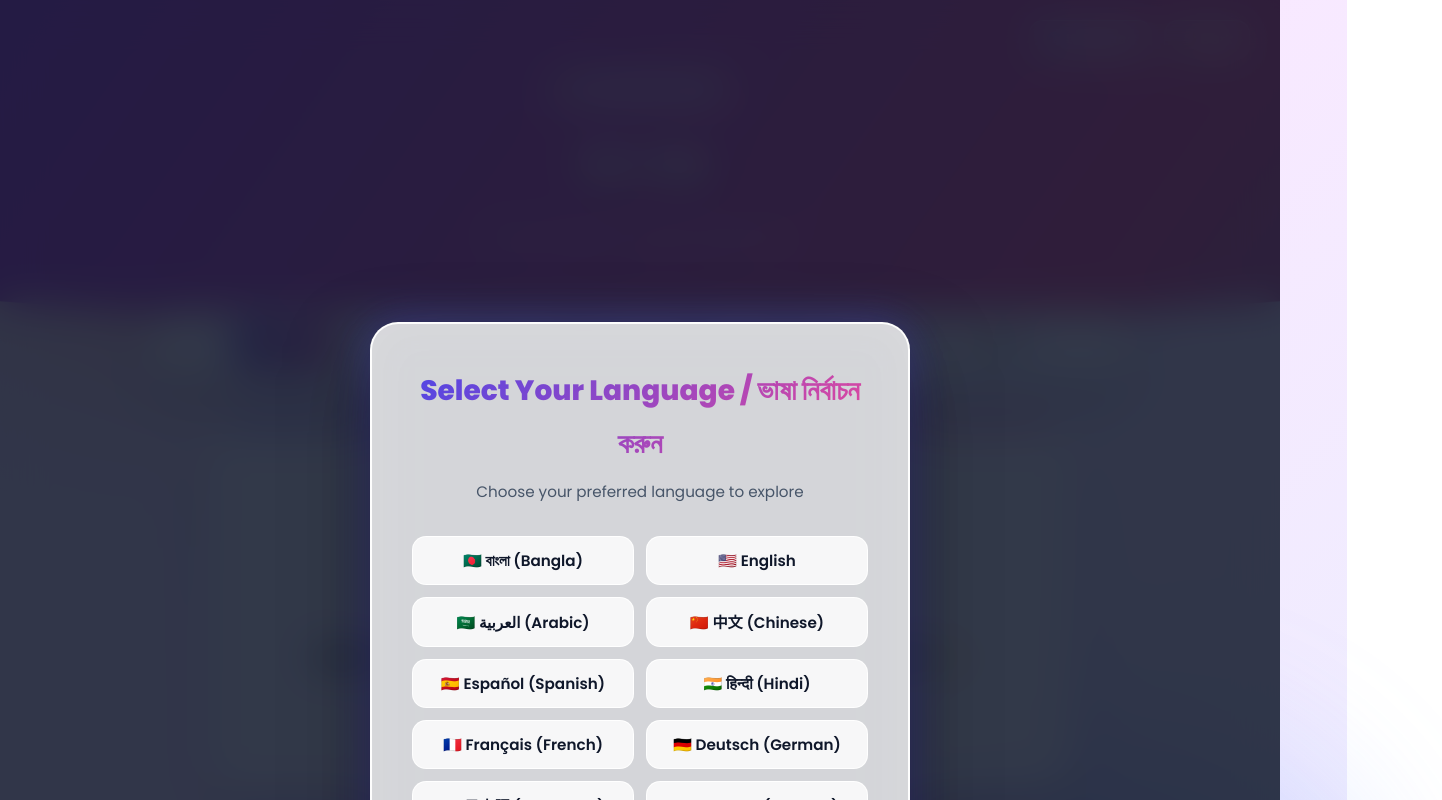
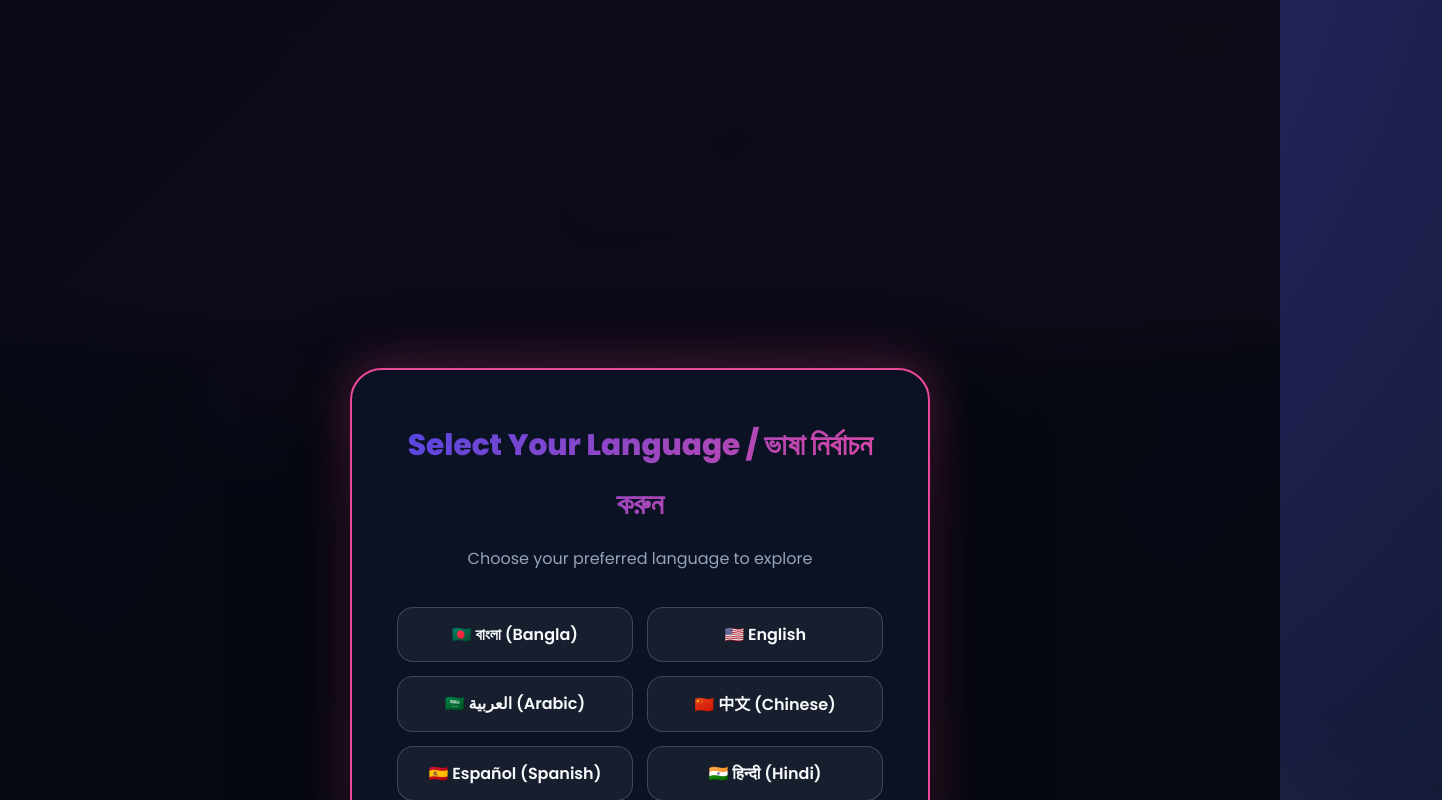
Before and after one commit to sharantajst-blip/sharantaj-portfolio, a plain HTML site: page index.html in a window 1280 px wide. Shown: the top 800 px of the page, 1442 px wide, since content can reach past the window. Drawn offline with Linux system fonts and the light colour scheme.

Commit message:
Update style.css

```diff
--- a/style.css
+++ b/style.css
@@ -1,22 +1,22 @@
 :root {
     --primary: #4f46e5;
     --secondary: #ec4899;
-    --glass-bg: rgba(255, 255, 255, 0.82);
-    --glass-border: rgba(255, 255, 255, 0.95);
-    --text-dark: #0f172a;
-    --text-muted: #475569;
-    --modal-bg: rgba(15, 23, 42, 0.85);
+    --glass-bg: rgba(15, 23, 42, 0.78);
+    --glass-border: rgba(255, 255, 255, 0.18);
+    --text-dark: #f8fafc;
+    --text-muted: #94a3b8;
+    --modal-bg: rgba(5, 8, 15, 0.95);
 }
 
 body.dark-mode {
     --primary: #818cf8;
     --secondary: #f472b6;
-    --glass-bg: rgba(15, 23, 42, 0.82);
+    --glass-bg: rgba(10, 15, 30, 0.85);
     --glass-border: rgba(255, 255, 255, 0.12);
-    --text-dark: #f8fafc;
-    --text-muted: #94a3b8;
-    --modal-bg: rgba(9, 13, 22, 0.90);
-    background: linear-gradient(135deg, #090d16 0%, #1e1b4b 50%, #0f172a 100%) !important;
+    --text-dark: #ffffff;
+    --text-muted: #cbd5e1;
+    --modal-bg: rgba(3, 5, 10, 0.96);
+    background: radial-gradient(circle at center, #1e1b4b 0%, #090d16 100%) !important;
 }
 
 * {
@@ -24,24 +24,23 @@ body.dark-mode {
     margin: 0;
     padding: 0;
     font-family: 'Poppins', 'Hind Siliguri', sans-serif;
-    transition: background-color 0.3s ease, color 0.3s ease, border-color 0.3s ease;
 }
 
 body {
     color: var(--text-dark);
-    line-height: 1.9;
+    line-height: 2;
     min-height: 100vh;
     overflow-x: hidden;
-    perspective: 1400px; /* Enhanced 3D Perspective */
-    background: linear-gradient(135deg, #e0e7ff 0%, #fae8ff 50%, #e0f2fe 100%);
+    perspective: 1800px; /* Deep 3D Space */
+    background: radial-gradient(circle at 50% 20%, #312e81 0%, #0f172a 60%, #020617 100%);
     background-size: 200% 200%;
-    animation: bgMove 14s ease infinite alternate;
+    animation: bgSpaceMove 16s ease infinite alternate;
     position: relative;
 }
 
-@keyframes bgMove {
-    0% { background-position: 0% 50%; }
-    100% { background-position: 100% 50%; }
+@keyframes bgSpaceMove {
+    0% { background-position: 0% 0%; }
+    100% { background-position: 100% 100%; }
 }
 
 /* 3D Spinning Entrance Modal */
@@ -49,35 +48,36 @@ body {
     position: fixed;
     inset: 0;
     background: var(--modal-bg);
-    backdrop-filter: blur(20px);
+    backdrop-filter: blur(25px);
     display: flex;
     align-items: center;
     justify-content: center;
     z-index: 99999;
-    animation: fadeIn 0.4s ease forwards;
+    perspective: 1200px;
 }
 
 .modal-box {
     background: var(--glass-bg);
-    border: 2px solid var(--glass-border);
-    padding: 2.5rem;
-    border-radius: 28px;
-    max-width: 540px;
+    border: 2px solid var(--secondary);
+    padding: 2.8rem;
+    border-radius: 32px;
+    max-width: 580px;
     width: 90%;
     text-align: center;
-    box-shadow: 0 35px 80px rgba(0,0,0,0.5), 0 0 40px rgba(79, 70, 229, 0.4);
-    backdrop-filter: blur(25px);
+    box-shadow: 0 40px 100px rgba(0,0,0,0.8), 0 0 50px rgba(236, 72, 153, 0.4);
+    backdrop-filter: blur(30px);
     transform-style: preserve-3d;
-    transform: rotateX(45deg) scale(0.5);
-    animation: spinEntrance 0.7s cubic-bezier(0.175, 0.885, 0.32, 1.275) forwards;
+    transform: rotateX(60deg) translateZ(-100px) scale(0.4);
+    animation: modal3DEntrance 0.8s cubic-bezier(0.175, 0.885, 0.32, 1.275) forwards;
 }
 
-@keyframes fadeIn { from { opacity: 0; } to { opacity: 1; } }
-@keyframes spinEntrance { to { transform: rotateX(0deg) scale(1); } }
+@keyframes modal3DEntrance {
+    to { transform: rotateX(0deg) translateZ(0px) scale(1); }
+}
 
 .modal-box h2 {
-    font-size: 1.75rem;
-    margin-bottom: 0.5rem;
+    font-size: 1.85rem;
+    margin-bottom: 0.6rem;
     background: linear-gradient(135deg, var(--primary), var(--secondary));
     -webkit-background-clip: text;
     -webkit-text-fill-color: transparent;
@@ -86,77 +86,79 @@ body {
 
 .modal-box p {
     color: var(--text-muted);
-    font-size: 0.95rem;
-    margin-bottom: 1.8rem;
+    font-size: 1rem;
+    margin-bottom: 2rem;
 }
 
 .lang-grid {
     display: grid;
     grid-template-columns: repeat(2, 1fr);
-    gap: 12px;
+    gap: 14px;
 }
 
 .lang-btn {
-    background: var(--glass-bg);
+    background: rgba(255, 255, 255, 0.05);
     color: var(--text-dark);
     border: 1px solid var(--glass-border);
-    padding: 12px;
-    border-radius: 14px;
+    padding: 14px;
+    border-radius: 16px;
     cursor: pointer;
     font-weight: 600;
-    font-size: 0.95rem;
-    transition: all 0.25s ease;
+    font-size: 1rem;
+    transform-style: preserve-3d;
+    transition: all 0.3s cubic-bezier(0.4, 0, 0.2, 1);
 }
 
 .lang-btn:hover {
-    border-color: var(--primary);
+    border-color: var(--secondary);
     background: linear-gradient(135deg, var(--primary), var(--secondary));
     color: #fff;
-    transform: translateY(-4px) scale(1.03);
-    box-shadow: 0 10px 25px rgba(79, 70, 229, 0.4);
+    transform: translateY(-6px) translateZ(25px) scale(1.05);
+    box-shadow: 0 15px 35px rgba(236, 72, 153, 0.5);
 }
 
-/* Floating 3D Glowing Blobs */
+/* Floating 3D Geometric Shapes (Cube & Sphere Simulation in CSS) */
 .blobs span {
     position: fixed;
-    border-radius: 50%;
-    filter: blur(90px);
+    border-radius: 30% 70% 70% 30% / 30% 30% 70% 70%;
+    filter: blur(100px);
     z-index: -1;
-    opacity: 0.55;
+    opacity: 0.6;
     pointer-events: none;
-    animation: floatBlob 15s infinite ease-in-out alternate;
+    animation: float3DShape 18s infinite ease-in-out alternate;
     will-change: transform;
 }
 
 .blobs span:nth-child(1) {
-    width: 420px; height: 420px;
-    background: linear-gradient(135deg, #ff7675, #fab1a0);
-    top: -60px; left: -60px;
+    width: 450px; height: 450px;
+    background: linear-gradient(135deg, #4f46e5, #06b6d4);
+    top: -80px; left: -80px;
 }
 
 .blobs span:nth-child(2) {
-    width: 480px; height: 480px;
-    background: linear-gradient(135deg, #a29bfe, #74b9ff);
-    bottom: -60px; right: -60px;
-    animation-delay: 2.5s;
+    width: 520px; height: 520px;
+    background: linear-gradient(135deg, #ec4899, #9333ea);
+    bottom: -80px; right: -80px;
+    animation-delay: 3s;
 }
 
-@keyframes floatBlob {
-    0% { transform: translate(0, 0) scale(1); }
-    100% { transform: translate(60px, -60px) scale(1.25); }
+@keyframes float3DShape {
+    0% { transform: translate(0, 0) rotate(0deg) scale(1); }
+    50% { transform: translate(70px, -70px) rotate(180deg) scale(1.2); }
+    100% { transform: translate(-40px, 60px) rotate(360deg) scale(0.9); }
 }
 
-/* Hero Banner with 3D Depth */
+/* Hero Banner with 3D Spatial Depth */
 .hero-banner {
-    background: linear-gradient(125deg, #4f46e5, #9333ea, #ec4899, #06b6d4);
+    background: linear-gradient(135deg, #4f46e5, #9333ea, #ec4899);
     background-size: 300% 300%;
-    animation: gradientFlow 8s ease infinite;
-    padding: 70px 20px 95px;
+    animation: gradientFlow 9s ease infinite;
+    padding: 80px 20px 110px;
     text-align: center;
     color: #ffffff;
     position: relative;
-    clip-path: polygon(0 0, 100% 0, 100% 86%, 50% 100%, 0 86%);
-    box-shadow: 0 25px 50px rgba(79, 70, 229, 0.45);
+    clip-path: polygon(0 0, 100% 0, 100% 84%, 50% 100%, 0 84%);
+    box-shadow: 0 30px 60px rgba(79, 70, 229, 0.5);
     transform-style: preserve-3d;
 }
 
@@ -168,115 +170,120 @@ body {
 
 .hero-badge {
     display: inline-block;
-    background: rgba(255, 255, 255, 0.25);
-    border: 1px solid rgba(255, 255, 255, 0.5);
-    padding: 6px 20px;
+    background: rgba(255, 255, 255, 0.2);
+    border: 1px solid rgba(255, 255, 255, 0.4);
+    padding: 8px 22px;
     border-radius: 50px;
-    font-size: 13.5px;
+    font-size: 14px;
     font-weight: 600;
-    margin-bottom: 14px;
-    backdrop-filter: blur(8px);
-    transform: translateZ(20px);
+    margin-bottom: 16px;
+    backdrop-filter: blur(10px);
+    transform: translateZ(40px);
+    box-shadow: 0 10px 25px rgba(0,0,0,0.2);
 }
 
 .hero-banner h1 {
-    font-size: 46px;
+    font-size: 50px;
     font-weight: 800;
-    text-shadow: 0 8px 25px rgba(0, 0, 0, 0.35);
-    transform: translateZ(35px);
+    text-shadow: 0 10px 30px rgba(0, 0, 0, 0.5);
+    transform: translateZ(60px);
 }
 
 .hero-banner p {
-    font-size: 18px;
-    margin-top: 10px;
+    font-size: 19px;
+    margin-top: 12px;
     font-weight: 500;
-    transform: translateZ(25px);
+    transform: translateZ(45px);
 }
 
 /* Top Settings Bar */
 .top-settings-bar {
     position: absolute;
-    top: 20px;
-    right: 30px;
+    top: 25px;
+    right: 35px;
     display: flex;
-    gap: 12px;
+    gap: 14px;
     z-index: 100;
+    transform: translateZ(50px);
 }
 
 .settings-icon-btn {
-    background: rgba(255, 255, 255, 0.25);
-    border: 1px solid rgba(255, 255, 255, 0.5);
+    background: rgba(255, 255, 255, 0.2);
+    border: 1px solid rgba(255, 255, 255, 0.4);
     color: #fff;
-    padding: 9px 16px;
-    border-radius: 14px;
+    padding: 10px 18px;
+    border-radius: 16px;
     cursor: pointer;
     font-weight: 600;
-    font-size: 13.5px;
-    backdrop-filter: blur(12px);
-    transition: all 0.25s;
+    font-size: 14px;
+    backdrop-filter: blur(15px);
+    transition: all 0.3s;
 }
 
 .settings-icon-btn:hover {
-    background: rgba(255, 255, 255, 0.45);
-    transform: translateY(-3px) scale(1.05);
+    background: rgba(255, 255, 255, 0.4);
+    transform: translateY(-4px) translateZ(20px) scale(1.08);
 }
 
 /* Floating 3D Navigation */
 .nav-wrapper {
     position: sticky;
-    top: 15px;
+    top: 20px;
     z-index: 1000;
     padding: 0 15px;
-    margin-top: -40px;
+    margin-top: -45px;
+    perspective: 1000px;
 }
 
 .tab-container {
-    max-width: 980px;
+    max-width: 1000px;
     margin: 0 auto;
     display: flex;
     flex-wrap: wrap;
     justify-content: center;
     background: var(--glass-bg);
-    backdrop-filter: blur(22px);
-    padding: 12px;
-    gap: 10px;
-    border-radius: 26px;
+    backdrop-filter: blur(25px);
+    padding: 14px;
+    gap: 12px;
+    border-radius: 30px;
     border: 1px solid var(--glass-border);
-    box-shadow: 0 20px 45px rgba(15, 23, 42, 0.2);
+    box-shadow: 0 25px 50px rgba(0, 0, 0, 0.4), inset 0 0 20px rgba(255, 255, 255, 0.05);
+    transform-style: preserve-3d;
 }
 
 .tab-btn {
     border: none;
     background: transparent;
-    padding: 10px 18px;
-    font-size: 14px;
-    border-radius: 16px;
+    padding: 11px 20px;
+    font-size: 14.5px;
+    border-radius: 18px;
     cursor: pointer;
     font-weight: 600;
     color: var(--text-dark);
-    transition: all 0.3s cubic-bezier(0.34, 1.56, 0.64, 1);
+    transform-style: preserve-3d;
+    transition: all 0.35s cubic-bezier(0.34, 1.56, 0.64, 1);
     display: flex;
     align-items: center;
-    gap: 6px;
+    gap: 8px;
 }
 
 .tab-btn:hover {
-    background: rgba(99, 102, 241, 0.15);
+    background: rgba(99, 102, 241, 0.2);
     color: var(--primary);
-    transform: translateY(-4px) translateZ(10px);
+    transform: translateY(-5px) translateZ(25px);
 }
 
 .tab-btn.active {
     background: linear-gradient(135deg, var(--primary), var(--secondary));
     color: #ffffff;
-    box-shadow: 0 10px 25px rgba(99, 102, 241, 0.5);
-    transform: scale(1.06) translateZ(15px);
+    box-shadow: 0 12px 30px rgba(79, 70, 229, 0.6);
+    transform: scale(1.08) translateZ(35px);
 }
 
 /* Main Container */
 .container {
-    max-width: 900px;
-    margin: 45px auto;
+    max-width: 940px;
+    margin: 55px auto;
     padding: 0 20px;
 }
 
@@ -288,37 +295,37 @@ body {
     display: block;
 }
 
-/* 3D Scroll Entrance Animation */
+/* True 3D Scroll Entrance with Cube Rotation Effect */
 .scroll-item {
     opacity: 0;
-    transform: translateY(60px) rotateX(20deg) scale(0.92);
-    transition: opacity 0.8s cubic-bezier(0.16, 1, 0.3, 1), transform 0.8s cubic-bezier(0.16, 1, 0.3, 1);
+    transform: translateY(80px) rotateX(35deg) rotateY(-15deg) scale(0.85);
+    transition: opacity 0.9s cubic-bezier(0.16, 1, 0.3, 1), transform 0.9s cubic-bezier(0.16, 1, 0.3, 1);
     will-change: transform, opacity;
 }
 
 .scroll-item.visible {
     opacity: 1;
-    transform: translateY(0) rotateX(0deg) scale(1);
+    transform: translateY(0) rotateX(0deg) rotateY(0deg) scale(1);
 }
 
-/* True 3D Glass Card Effect */
+/* 3D Glass Cards (Like 3D Cube Faces) */
 .glass-card {
     background: var(--glass-bg);
-    backdrop-filter: blur(22px);
-    padding: 40px;
-    border-radius: 32px;
-    margin-bottom: 35px;
+    backdrop-filter: blur(25px);
+    padding: 45px;
+    border-radius: 36px;
+    margin-bottom: 40px;
     border: 2px solid var(--glass-border);
-    box-shadow: 0 25px 60px rgba(15, 23, 42, 0.12), inset 0 0 20px rgba(255, 255, 255, 0.5);
+    box-shadow: 0 30px 70px rgba(0, 0, 0, 0.4), inset 0 0 30px rgba(255, 255, 255, 0.08);
     position: relative;
     overflow: hidden;
     transform-style: preserve-3d;
-    transition: transform 0.4s cubic-bezier(0.2, 0.8, 0.2, 1), box-shadow 0.4s ease;
+    transition: transform 0.5s cubic-bezier(0.2, 0.8, 0.2, 1), box-shadow 0.5s ease;
 }
 
 .glass-card:hover {
-    transform: translateY(-8px) rotateX(3deg) rotateY(-2deg) scale(1.01);
-    box-shadow: 0 35px 80px rgba(79, 70, 229, 0.28), inset 0 0 30px rgba(255, 255, 255, 0.8);
+    transform: translateY(-10px) rotateX(4deg) rotateY(-3deg) scale(1.01) translateZ(40px);
+    box-shadow: 0 45px 100px rgba(79, 70, 229, 0.35), inset 0 0 40px rgba(255, 255, 255, 0.15);
 }
 
 .glass-card::before {
@@ -339,70 +346,83 @@ body {
 .card-header {
     display: flex;
     align-items: center;
-    gap: 16px;
-    margin-bottom: 22px;
-    padding-bottom: 16px;
-    border-bottom: 1px solid rgba(15, 23, 42, 0.08);
+    gap: 18px;
+    margin-bottom: 25px;
+    padding-bottom: 18px;
+    border-bottom: 1px solid rgba(255, 255, 255, 0.1);
+    transform-style: preserve-3d;
 }
 
 .card-icon {
-    width: 55px;
-    height: 55px;
-    border-radius: 18px;
+    width: 60px;
+    height: 60px;
+    border-radius: 20px;
     background: linear-gradient(135deg, var(--primary), var(--secondary));
     color: #ffffff;
     display: flex;
     align-items: center;
     justify-content: center;
-    font-size: 24px;
+    font-size: 26px;
     flex-shrink: 0;
-    box-shadow: 0 10px 25px rgba(99, 102, 241, 0.4);
+    box-shadow: 0 12px 30px rgba(79, 70, 229, 0.5);
+    transform: translateZ(30px);
+}
+
+.card-title-group h2 {
+    font-size: 27px;
+    color: var(--text-dark);
+    font-weight: 700;
     transform: translateZ(20px);
 }
 
-.card-title-group h2 {
-    font-size: 25px;
-    color: var(--text-dark);
-    font-weight: 700;
-}
-
 .card-subtitle {
-    font-size: 13.5px;
-    color: var(--primary);
+    font-size: 14px;
+    color: var(--secondary);
     font-weight: 600;
     display: inline-block;
-    margin-top: 3px;
+    margin-top: 4px;
+    transform: translateZ(15px);
 }
 
 .post-text {
-    font-size: 17px;
+    font-size: 17.5px;
     color: var(--text-muted);
     text-align: justify;
-    line-height: 2;
+    line-height: 2.1;
+    transform-style: preserve-3d;
+    transform: translateZ(10px);
 }
 
 body.dark-mode .post-text {
     color: #cbd5e1;
 }
 
-/* Profile Showcase with 3D Holographic Avatar */
+/* 3D Holographic Avatar Showcase */
 .profile-showcase {
     display: flex;
     flex-direction: column;
     align-items: center;
     text-align: center;
+    transform-style: preserve-3d;
 }
 
 .avatar-ring {
-    width: 150px;
-    height: 150px;
+    width: 170px;
+    height: 170px;
     border-radius: 50%;
-    padding: 5px;
-    background: linear-gradient(135deg, #4f46e5, #ec4899, #06b6d4);
-    margin-bottom: 18px;
-    box-shadow: 0 20px 40px rgba(99, 102, 241, 0.45);
-    animation: spinRing 12s linear infinite;
-    transform: translateZ(30px);
+    padding: 6px;
+    background: linear-gradient(135deg, #4f46e5, #ec4899, #06b6d4, #4f46e5);
+    background-size: 300% 300%;
+    animation: ringColorMove 6s linear infinite, spinRing 14s linear infinite;
+    margin-bottom: 22px;
+    box-shadow: 0 25px 50px rgba(79, 70, 229, 0.6);
+    transform: translateZ(50px);
+}
+
+@keyframes ringColorMove {
+    0% { background-position: 0% 50%; }
+    50% { background-position: 100% 50%; }
+    100% { background-position: 0% 50%; }
 }
 
 .avatar-ring img {
@@ -410,8 +430,9 @@ body.dark-mode .post-text {
     height: 100%;
     object-fit: cover;
     border-radius: 50%;
-    border: 3px solid #ffffff;
-    animation: counterSpin 12s linear infinite;
+    border: 4px solid #ffffff;
+    animation: counterSpin 14s linear infinite;
+    box-shadow: inset 0 0 20px rgba(0,0,0,0.5);
 }
 
 @keyframes spinRing { 100% { transform: rotate(360deg); } }
@@ -421,68 +442,71 @@ body.dark-mode .post-text {
     display: flex;
     flex-wrap: wrap;
     justify-content: center;
-    gap: 12px;
-    margin-top: 16px;
+    gap: 14px;
+    margin-top: 20px;
+    transform: translateZ(30px);
 }
 
 .pill {
-    background: rgba(99, 102, 241, 0.12);
+    background: rgba(79, 70, 229, 0.18);
     color: var(--primary);
-    padding: 8px 18px;
+    padding: 9px 20px;
     border-radius: 50px;
-    font-size: 14px;
+    font-size: 14.5px;
     font-weight: 600;
-    border: 1px solid rgba(99, 102, 241, 0.3);
-    box-shadow: 0 5px 15px rgba(99, 102, 241, 0.15);
-    transform: translateZ(10px);
+    border: 1px solid rgba(79, 70, 229, 0.4);
+    box-shadow: 0 8px 20px rgba(79, 70, 229, 0.25);
+    transform: translateZ(20px);
 }
 
 .email-btn {
     display: inline-block;
     background: linear-gradient(135deg, var(--primary), var(--secondary));
     color: #fff;
-    padding: 12px 26px;
-    border-radius: 14px;
+    padding: 14px 30px;
+    border-radius: 16px;
     text-decoration: none;
     font-weight: 600;
-    box-shadow: 0 10px 25px rgba(79, 70, 229, 0.4);
-    transition: transform 0.25s;
+    box-shadow: 0 12px 30px rgba(79, 70, 229, 0.5);
+    transform-style: preserve-3d;
+    transition: transform 0.3s;
 }
 
 .email-btn:hover {
-    transform: translateY(-4px) scale(1.04) translateZ(15px);
+    transform: translateY(-5px) scale(1.05) translateZ(30px);
 }
 
 /* Gallery with 3D Depth */
 .gallery-stream {
     display: flex;
     flex-direction: column;
-    gap: 35px;
+    gap: 40px;
+    perspective: 1000px;
 }
 
 .gallery-card {
     background: var(--glass-bg);
-    padding: 16px;
-    border-radius: 30px;
+    padding: 18px;
+    border-radius: 34px;
     border: 2px solid var(--glass-border);
-    box-shadow: 0 25px 50px rgba(15, 23, 42, 0.15);
+    box-shadow: 0 30px 60px rgba(0, 0, 0, 0.4);
     overflow: hidden;
     cursor: pointer;
     transform-style: preserve-3d;
-    transition: transform 0.4s ease, box-shadow 0.4s ease;
+    transition: transform 0.5s ease, box-shadow 0.5s ease;
 }
 
 .gallery-card:hover {
-    transform: scale(1.02) rotateX(4deg) translateZ(15px);
-    box-shadow: 0 35px 70px rgba(79, 70, 229, 0.3);
+    transform: scale(1.03) rotateX(5deg) rotateY(3deg) translateZ(30px);
+    box-shadow: 0 45px 90px rgba(236, 72, 153, 0.4);
 }
 
 .gallery-card img, .gallery-card video {
     width: 100%;
     height: auto;
-    max-height: 550px;
+    max-height: 580px;
     object-fit: cover;
-    border-radius: 20px;
+    border-radius: 24px;
     display: block;
 }
 
@@ -491,32 +515,32 @@ body.dark-mode .post-text {
     display: none;
     position: fixed;
     inset: 0;
-    background: rgba(15, 23, 42, 0.95);
+    background: rgba(5, 8, 15, 0.96);
     z-index: 20000;
     justify-content: center;
     align-items: center;
     padding: 20px;
-    backdrop-filter: blur(10px);
+    backdrop-filter: blur(15px);
 }
 
 .lightbox.open { display: flex; }
-.lightbox img { max-width: 95%; max-height: 90vh; border-radius: 20px; box-shadow: 0 30px 70px rgba(0,0,0,0.7); }
-.lightbox-close { position: absolute; top: 25px; right: 35px; color: #fff; font-size: 40px; cursor: pointer; }
+.lightbox img { max-width: 95%; max-height: 92vh; border-radius: 24px; box-shadow: 0 40px 90px rgba(0,0,0,0.8); }
+.lightbox-close { position: absolute; top: 30px; right: 40px; color: #fff; font-size: 45px; cursor: pointer; }
 
 /* Footer */
 footer {
     text-align: center;
-    padding: 35px 20px;
+    padding: 40px 20px;
     background: var(--glass-bg);
     color: var(--text-muted);
-    font-size: 14.5px;
-    margin-top: 70px;
+    font-size: 15px;
+    margin-top: 80px;
     border-top: 1px solid var(--glass-border);
     font-weight: 500;
 }
 
 @media (max-width: 600px) {
-    .hero-banner h1 { font-size: 32px; }
-    .glass-card { padding: 25px 18px; }
-    .tab-btn { padding: 8px 12px; font-size: 12.5px; }
+    .hero-banner h1 { font-size: 34px; }
+    .glass-card { padding: 28px 20px; }
+    .tab-btn { padding: 9px 14px; font-size: 13px; }
 }
```
